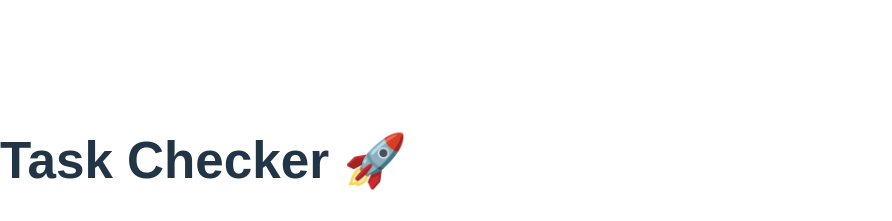
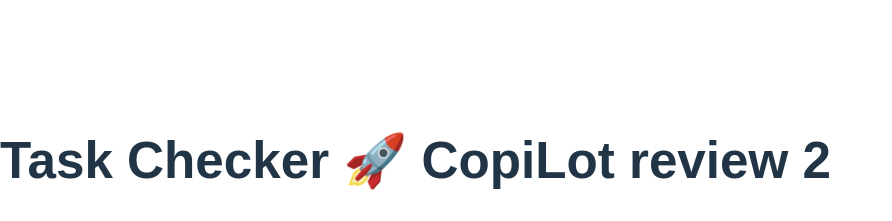
Before and after one commit to hgvutrannn/copilot_review_test, a React (Vite) app in the folder client/: page / in a window 1280 px wide. Shown: the part 220-441 px from the top of the page, without its empty margins (0-892 px from the left). Built offline with nearby package versions, Linux system fonts and the light colour scheme; no server answers.

Commit message:
second test

```diff
--- a/client/src/App.jsx
+++ b/client/src/App.jsx
@@ -43,7 +43,7 @@
 
   return (
     <div className="container">
-      <h1>Task Checker 🚀</h1>
+      <h1>Task Checker 🚀 CopiLot review 2</h1>
       <form onSubmit={addTask}>
         <input
           type="text"
```
